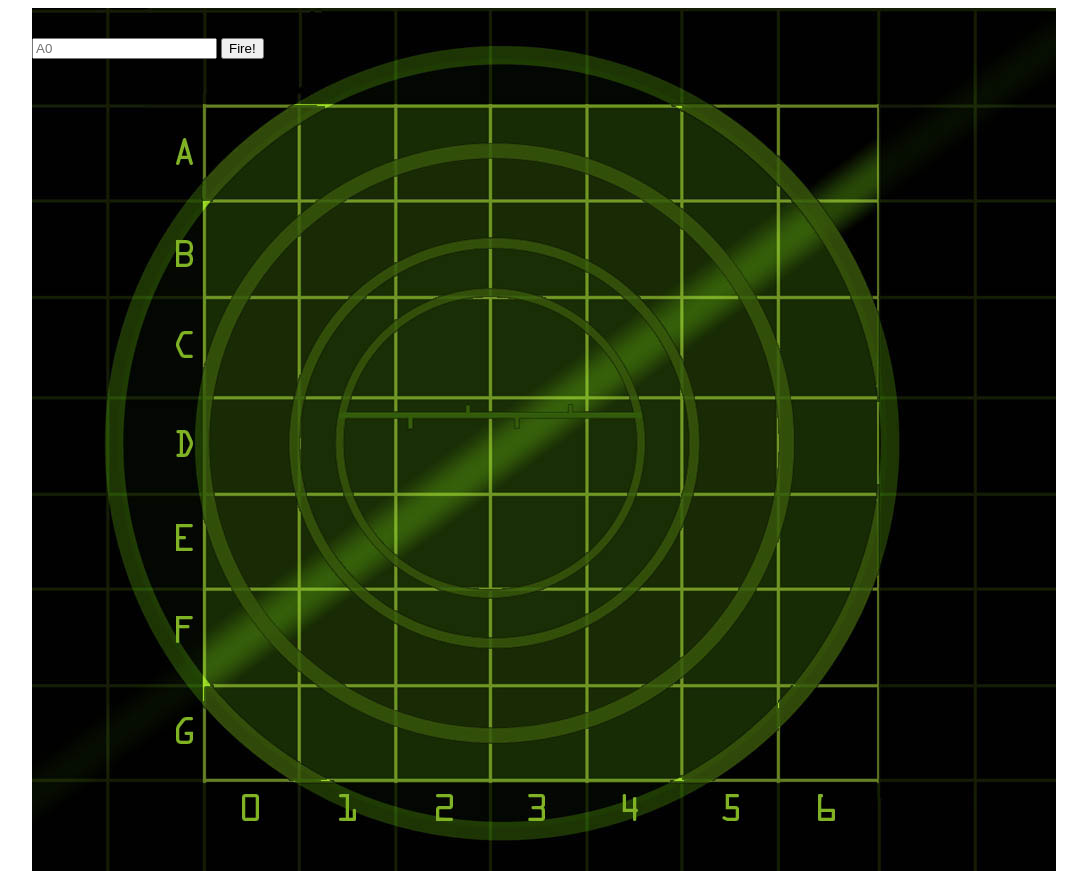
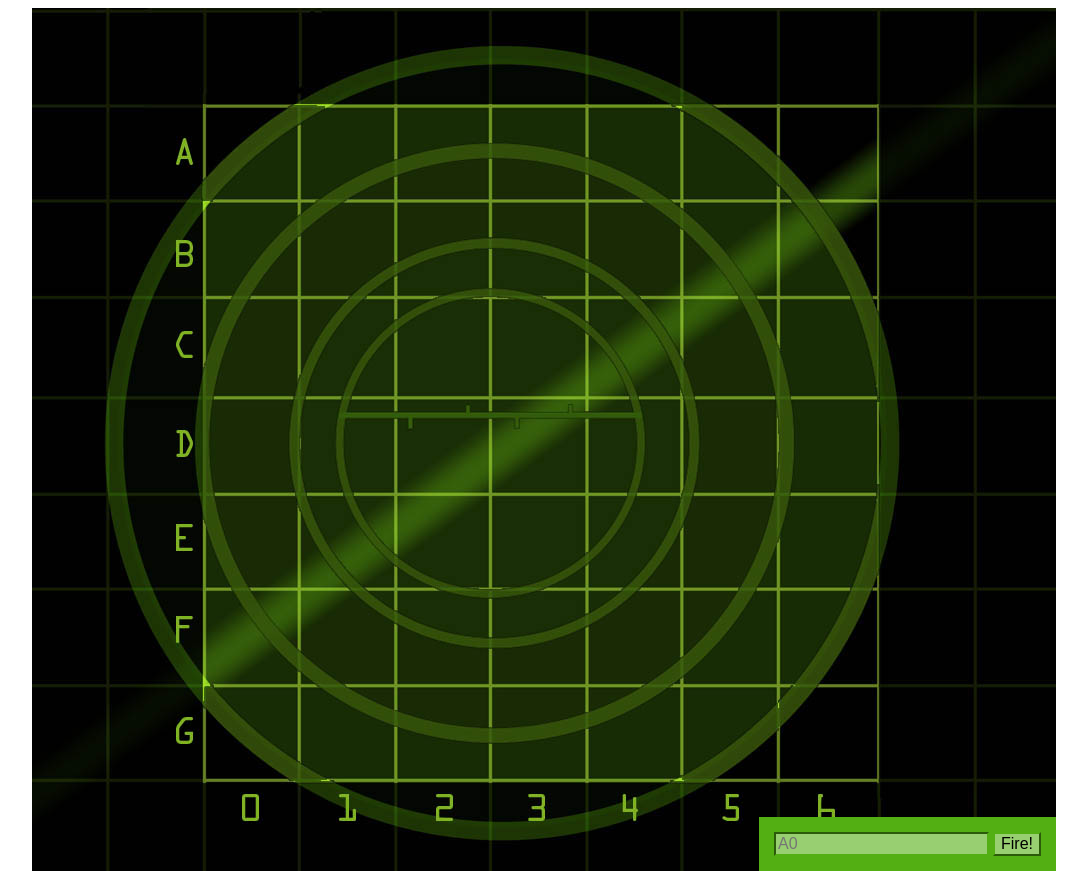
Before and after one commit to kbjorge/battleshipprogram, a plain HTML site: page index.html in a window 1280 px wide. Shown: the whole page, without its empty margins (96-1183 px from the left). Drawn offline with Linux system fonts and the light colour scheme.

Commit message:
formatted fonts and table

```diff
--- a/index.html
+++ b/index.html
@@ -20,9 +20,40 @@
     margin:auto;
     background: url(images/board.jpg) no-repeat;
 }
+#messageArea {
+    position: absolute;
+    top: 0px;
+    left: 0px;
+    color: rgb(83, 175, 19);
+}
+table {
+    position: absolute;
+    left: 173px;
+    top: 98px;
+    border-spacing: 0px;
+}
+td {
+    width: 94px;
+    height: 94px;
+}
+form {
+    position: absolute;
+    bottom: 0px;
+    right: 0px;
+    background-color: rgb(83, 175, 19);
+    padding: 15px;
+}
+form input {
+    background-color: rgb(152, 207, 113);
+    border-color: rgb(83, 175, 19);
+    font-size: 1em;
+}
+
+
+
     </style>
     <div id = "board">
-        <div id = "message_area"></div>
+        <div id = "messageArea"></div>
         <table>
             <tr>
                 <td id = "00"></td><td id = "01"></td><td id = "02"></td><td id = "03"></td><td id = "04"></td><td id = "05"></td><td id = "06"></td>
```
